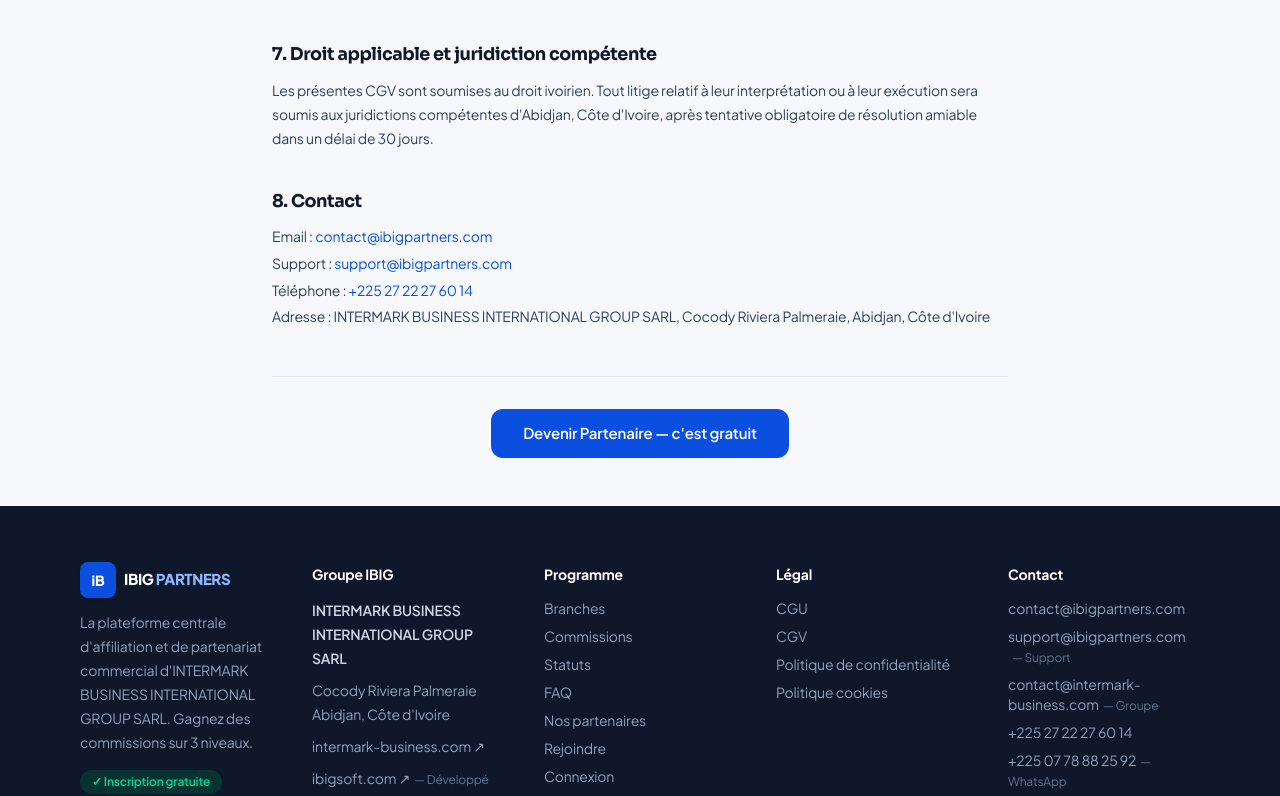
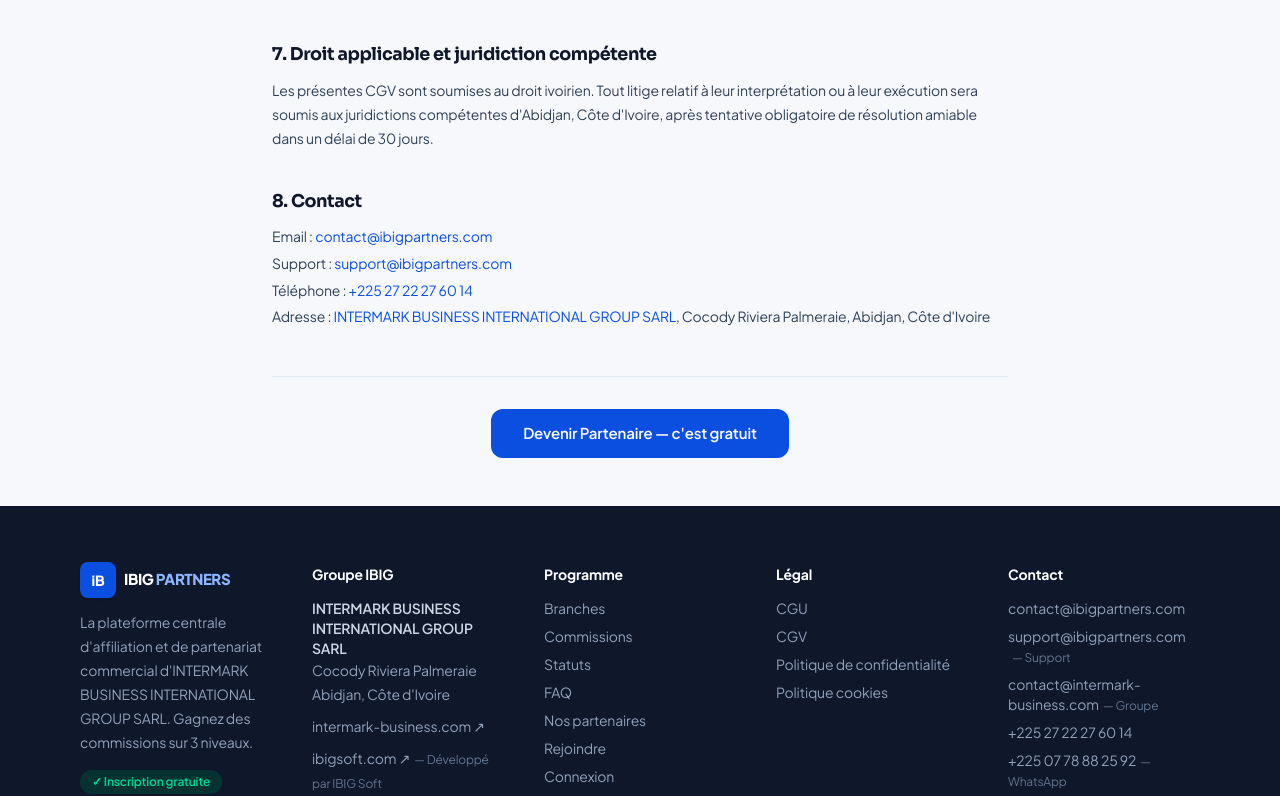
Before and after one commit to ibinter/ibig-partners, a Next.js app: page /cgv in a window 1280 px wide. Shown: the part 2001-2797 px from the top of the page. Built offline with nearby package versions, Linux system fonts and the light colour scheme.

Commit message:
feat: INTERMARK BUSINESS INTERNATIONAL GROUP SARL cliquable partout vers intermark-business.com

```diff
--- a/src/app/cgu/page.tsx
+++ b/src/app/cgu/page.tsx
@@ -21,7 +21,7 @@ export default function CguPage() {
           <section>
             <h2 className="text-lg font-bold text-ink">1. Présentation du programme</h2>
             <p className="mt-3">
-              IBIG PARTNERS est le programme officiel d'affiliation multi-niveaux d'<strong>INTERMARK BUSINESS INTERNATIONAL GROUP SARL</strong>
+              IBIG PARTNERS est le programme officiel d'affiliation multi-niveaux d'<strong><a href="https://intermark-business.com/" target="_blank" rel="noopener noreferrer" className="text-brand-600 hover:underline">INTERMARK BUSINESS INTERNATIONAL GROUP SARL</a></strong>
               (IBIG SARL), société à responsabilité limitée enregistrée en Côte d'Ivoire,
               dont le siège social est situé à Cocody Riviera Palmeraie, Abidjan.
             </p>
--- a/src/app/cgv/page.tsx
+++ b/src/app/cgv/page.tsx
@@ -14,7 +14,7 @@ export default function CgvPage() {
         <Link href="/" className="text-sm text-brand-600 hover:underline">← Retour à l'accueil</Link>
 
         <h1 className="mt-6 text-3xl font-extrabold text-ink">Conditions Générales de Vente</h1>
-        <p className="mt-2 text-sm text-muted">Dernière mise à jour : juin 2026 — INTERMARK BUSINESS INTERNATIONAL GROUP SARL (IBIG SARL), Abidjan, Côte d&apos;Ivoire</p>
+        <p className="mt-2 text-sm text-muted">Dernière mise à jour : juin 2026 — <a href="https://intermark-business.com/" target="_blank" rel="noopener noreferrer" className="hover:text-brand-600 hover:underline">INTERMARK BUSINESS INTERNATIONAL GROUP SARL</a> (IBIG SARL), Abidjan, Côte d&apos;Ivoire</p>
 
         <div className="mt-10 space-y-10 text-sm leading-relaxed text-slate-700">
 
@@ -22,7 +22,7 @@ export default function CgvPage() {
             <h2 className="text-lg font-bold text-ink">1. Objet</h2>
             <p className="mt-3">
               Les présentes Conditions Générales de Vente (CGV) régissent les relations commerciales entre
-              <strong> INTERMARK BUSINESS INTERNATIONAL GROUP SARL</strong> (ci-après « IBIG SARL »),
+              <strong><a href="https://intermark-business.com/" target="_blank" rel="noopener noreferrer" className="text-brand-600 hover:underline"> INTERMARK BUSINESS INTERNATIONAL GROUP SARL</a></strong> (ci-après « IBIG SARL »),
               société enregistrée en Côte d&apos;Ivoire, dont le siège est à Cocody Riviera Palmeraie, Abidjan,
               et toute personne physique ou morale (le « Client ») acquérant un produit ou service via la
               plateforme IBIG PARTNERS ou via un Partenaire affilié.
@@ -140,7 +140,7 @@ export default function CgvPage() {
               <li>Email : <a href="mailto:contact@ibigpartners.com" className="text-brand-600 hover:underline">contact@ibigpartners.com</a></li>
               <li>Support : <a href="mailto:support@ibigpartners.com" className="text-brand-600 hover:underline">support@ibigpartners.com</a></li>
               <li>Téléphone : <a href="tel:+2252722276014" className="text-brand-600 hover:underline">+225 27 22 27 60 14</a></li>
-              <li>Adresse : INTERMARK BUSINESS INTERNATIONAL GROUP SARL, Cocody Riviera Palmeraie, Abidjan, Côte d&apos;Ivoire</li>
+              <li>Adresse : <a href="https://intermark-business.com/" target="_blank" rel="noopener noreferrer" className="text-brand-600 hover:underline">INTERMARK BUSINESS INTERNATIONAL GROUP SARL</a>, Cocody Riviera Palmeraie, Abidjan, Côte d&apos;Ivoire</li>
             </ul>
           </section>
 
--- a/src/app/confidentialite/page.tsx
+++ b/src/app/confidentialite/page.tsx
@@ -14,14 +14,14 @@ export default function ConfidentialitePage() {
         <Link href="/" className="text-sm text-brand-600 hover:underline">← Retour à l'accueil</Link>
 
         <h1 className="mt-6 text-3xl font-extrabold text-ink">Politique de confidentialité</h1>
-        <p className="mt-2 text-sm text-muted">Dernière mise à jour : juin 2026 — INTERMARK BUSINESS INTERNATIONAL GROUP SARL (IBIG SARL), Abidjan, Côte d&apos;Ivoire</p>
+        <p className="mt-2 text-sm text-muted">Dernière mise à jour : juin 2026 — <a href="https://intermark-business.com/" target="_blank" rel="noopener noreferrer" className="hover:text-brand-600 hover:underline">INTERMARK BUSINESS INTERNATIONAL GROUP SARL</a> (IBIG SARL), Abidjan, Côte d&apos;Ivoire</p>
 
         <div className="mt-10 space-y-10 text-sm leading-relaxed text-slate-700">
 
           <section>
             <h2 className="text-lg font-bold text-ink">1. Données collectées</h2>
             <p className="mt-3">
-              Dans le cadre du programme IBIG PARTNERS, <strong>INTERMARK BUSINESS INTERNATIONAL GROUP SARL</strong>
+              Dans le cadre du programme IBIG PARTNERS, <strong><a href="https://intermark-business.com/" target="_blank" rel="noopener noreferrer" className="text-brand-600 hover:underline">INTERMARK BUSINESS INTERNATIONAL GROUP SARL</a></strong>
               (IBIG SARL) collecte les données personnelles suivantes :
             </p>
             <ul className="mt-2 list-disc space-y-1 pl-5">
@@ -99,7 +99,7 @@ export default function ConfidentialitePage() {
             </p>
             <ul className="mt-3 space-y-1">
               <li>Email : <a href="mailto:contact@ibigpartners.com" className="text-brand-600 hover:underline">contact@ibigpartners.com</a></li>
-              <li>Adresse : INTERMARK BUSINESS INTERNATIONAL GROUP SARL, Cocody Riviera Palmeraie, Abidjan, Côte d&apos;Ivoire</li>
+              <li>Adresse : <a href="https://intermark-business.com/" target="_blank" rel="noopener noreferrer" className="text-brand-600 hover:underline">INTERMARK BUSINESS INTERNATIONAL GROUP SARL</a>, Cocody Riviera Palmeraie, Abidjan, Côte d&apos;Ivoire</li>
             </ul>
           </section>
 
--- a/src/app/cookies/page.tsx
+++ b/src/app/cookies/page.tsx
@@ -14,7 +14,7 @@ export default function CookiesPage() {
         <Link href="/" className="text-sm text-brand-600 hover:underline">← Retour à l'accueil</Link>
 
         <h1 className="mt-6 text-3xl font-extrabold text-ink">Politique cookies</h1>
-        <p className="mt-2 text-sm text-muted">Dernière mise à jour : juin 2026 — INTERMARK BUSINESS INTERNATIONAL GROUP SARL (IBIG SARL), Abidjan, Côte d&apos;Ivoire</p>
+        <p className="mt-2 text-sm text-muted">Dernière mise à jour : juin 2026 — <a href="https://intermark-business.com/" target="_blank" rel="noopener noreferrer" className="hover:text-brand-600 hover:underline">INTERMARK BUSINESS INTERNATIONAL GROUP SARL</a> (IBIG SARL), Abidjan, Côte d&apos;Ivoire</p>
 
         <div className="mt-10 space-y-10 text-sm leading-relaxed text-slate-700">
 
@@ -170,7 +170,7 @@ export default function CookiesPage() {
             <p className="mt-3">Pour toute question relative à notre politique de cookies :</p>
             <ul className="mt-3 space-y-1">
               <li>Email : <a href="mailto:contact@ibigpartners.com" className="text-brand-600 hover:underline">contact@ibigpartners.com</a></li>
-              <li>Adresse : INTERMARK BUSINESS INTERNATIONAL GROUP SARL, Cocody Riviera Palmeraie, Abidjan, Côte d&apos;Ivoire</li>
+              <li>Adresse : <a href="https://intermark-business.com/" target="_blank" rel="noopener noreferrer" className="text-brand-600 hover:underline">INTERMARK BUSINESS INTERNATIONAL GROUP SARL</a>, Cocody Riviera Palmeraie, Abidjan, Côte d&apos;Ivoire</li>
             </ul>
           </section>
 
--- a/src/components/site-chrome.tsx
+++ b/src/components/site-chrome.tsx
@@ -141,7 +141,7 @@ export function SiteFooter() {
             <div>
               <p className="text-sm font-bold text-white">Groupe IBIG</p>
               <div className="mt-3 space-y-2 text-sm text-slate-400">
-                <p className="font-semibold text-slate-300">INTERMARK BUSINESS INTERNATIONAL GROUP SARL</p>
+                <a href="https://intermark-business.com/" target="_blank" rel="noopener noreferrer" className="font-semibold text-slate-300 hover:text-brand-400 transition-colors">INTERMARK BUSINESS INTERNATIONAL GROUP SARL</a>
                 <p>Cocody Riviera Palmeraie<br />Abidjan, Côte d&apos;Ivoire</p>
                 <p>
                   <a href="https://intermark-business.com/" target="_blank" rel="noopener noreferrer" className="hover:text-brand-400 transition-colors">
@@ -221,7 +221,7 @@ export function SiteFooter() {
 
           <div className="mt-12 flex flex-wrap items-center justify-between gap-4 border-t border-slate-800 pt-6 text-xs text-slate-500">
             <p>© 2026 IBIG PARTNERS. Tous droits réservés.</p>
-            <p>INTERMARK BUSINESS INTERNATIONAL GROUP SARL</p>
+            <a href="https://intermark-business.com/" target="_blank" rel="noopener noreferrer" className="hover:text-brand-400 transition-colors">INTERMARK BUSINESS INTERNATIONAL GROUP SARL</a>
             <p>
               Développé par{" "}
               <a href="https://ibigsoft.com/" target="_blank" rel="noopener noreferrer" className="hover:text-brand-400 transition-colors">
```
